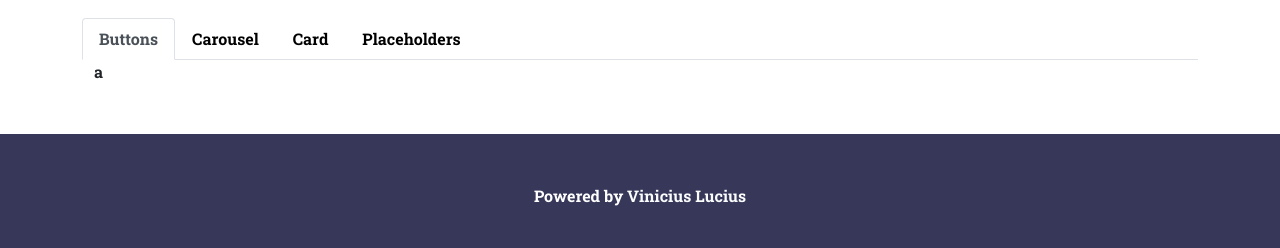
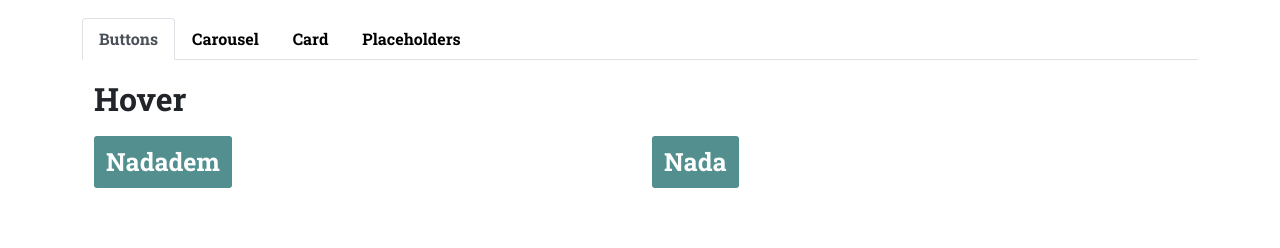
Before and after one commit to Vinicuskarv/preset-code, a React (Create React App) app: page /Animations in a window 1280 px wide. Shown: the part 302-550 px from the top of the page. Built offline with nearby package versions, Linux system fonts and the light colour scheme.

Commit message:
add CampoButton

```diff
--- /dev/null
+++ b/src/components/PreButtons.css
@@ -0,0 +1,9 @@
+.EstiloPadrao{
+    background-color: rgb(83, 143, 143);
+    color: rgb(255, 255, 255);
+    border: none;
+    margin: 10px 0;
+    padding: 7px 12px;
+    border-radius: 3px;
+    font-size: 25px;
+}
--- /dev/null
+++ b/src/components/PreButtons.js
@@ -0,0 +1,10 @@
+import './PreButtons.css'
+function PreButtons({ Value, Descricao, Id}) {
+    return (
+        <div className='col'>
+            <button className="EstiloPadrao" alt={Descricao} id={Id}>{Value}</button>
+        </div>
+      );
+    }
+
+    export default PreButtons;
--- a/src/pages/animations/CampoButton.css
+++ b/src/pages/animations/CampoButton.css
@@ -0,0 +1,3 @@
+.CampoInfoButtons{
+    margin: 20px 0;
+}
--- a/src/pages/animations/CampoButton.js
+++ b/src/pages/animations/CampoButton.js
@@ -1,10 +1,23 @@
-import './CampoButton.css'
-
+import './CampoButton.css';
+import PreButtons from '../../components/PreButtons';
 function CampoButton() {
   return (
-    <div className='container'>
-        <div>
-            a
+    <div className='CampoInfoButtons'>
+        <div className='container'>
+            <h2>Hover</h2>
+            <div className='d-flex row'>
+            <PreButtons
+                Value= "Nadadem"
+                Descricao="nada tbm"
+                Id = "1"
+            />
+            <PreButtons
+                Value= "Nada"
+                Descricao="nada tbm"
+                Id = "2"
+            />
+            </div>
+
         </div>
     </div>
   );
```
